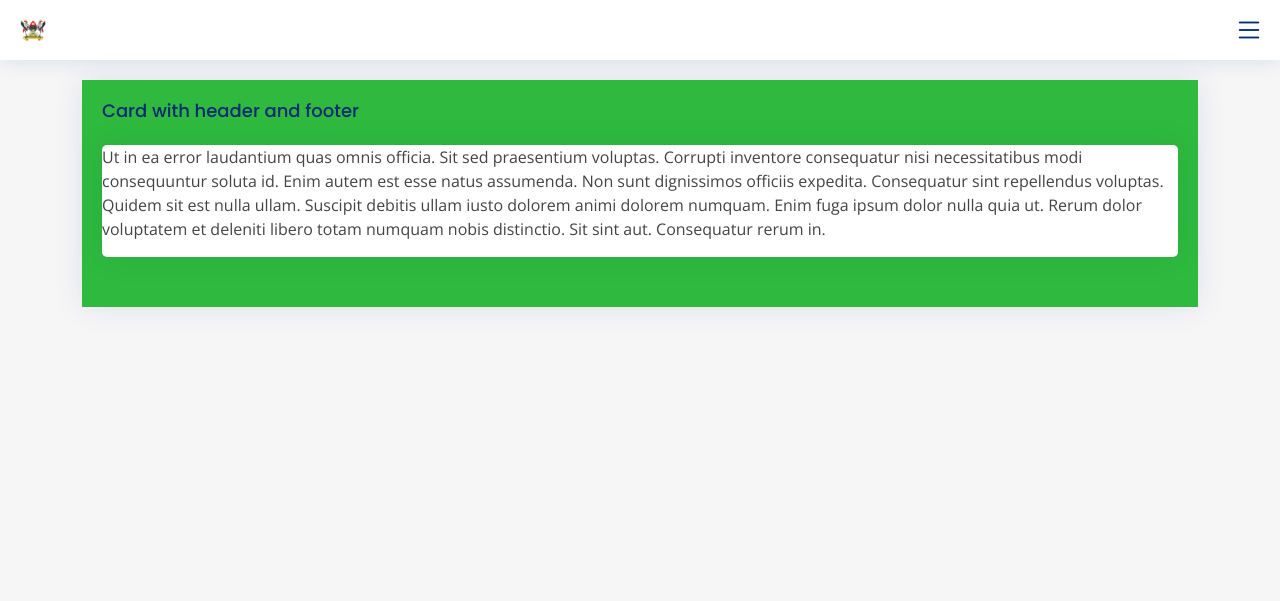
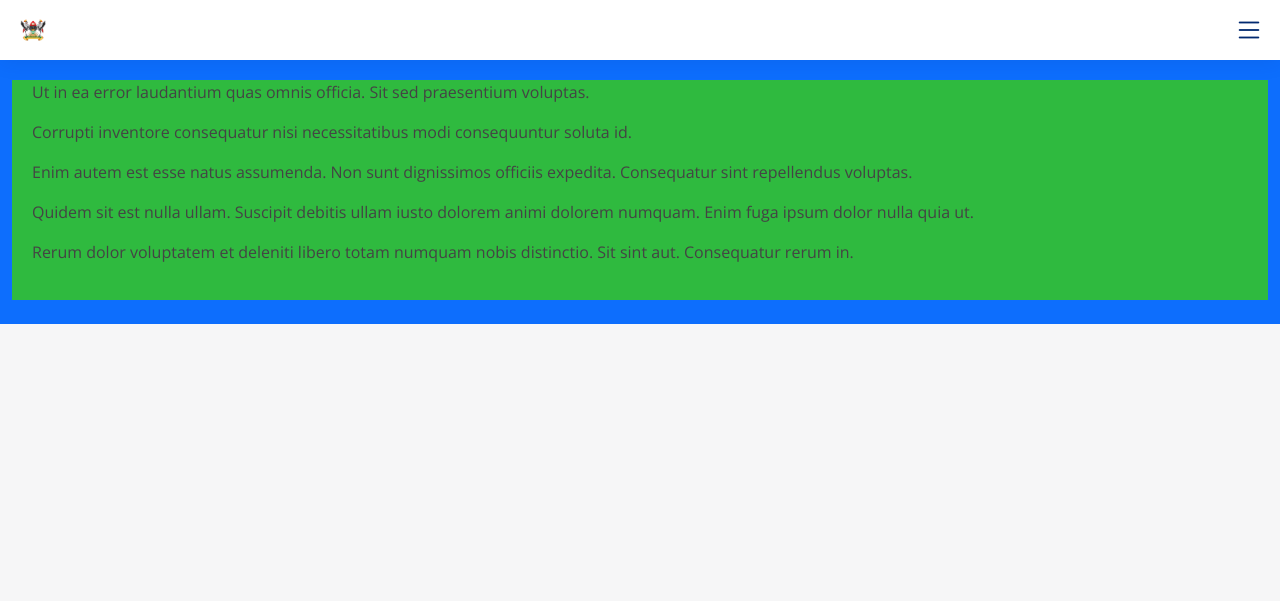
Before and after one commit to linda123ayebale/assistant, a Django app: page /chatbot/bot in a window 1280 px wide. Shown: the top 601 px of the page. Run offline with Django 3.2, Linux system fonts and the light colour scheme; some libraries are stand-ins or nearby versions.

```diff
--- a/chatbot/templates/chatbot/index.html
+++ b/chatbot/templates/chatbot/index.html
@@ -17,26 +17,22 @@
  <!-- End Header -->
 
   <section class="section">
-    <div class="container py-4">
-    <div class="row align-items-top">
-      <div class="col-12">
-        <div class="card">
-          <div class="card-body">
-            <h5 class="card-title">Card with header and footer</h5>
-              <div class="col-12 justify-content-center">
-                  <div class="card">
-                      <div class="row">
-                          <p>Ut in ea error laudantium quas omnis officia. Sit sed praesentium voluptas. Corrupti inventore consequatur nisi necessitatibus modi consequuntur soluta id. Enim autem est esse natus assumenda. Non sunt dignissimos officiis expedita. Consequatur sint repellendus voluptas.
-                              Quidem sit est nulla ullam. Suscipit debitis ullam iusto dolorem animi dolorem numquam. Enim fuga ipsum dolor nulla quia ut.
-                              Rerum dolor voluptatem et deleniti libero totam numquam nobis distinctio. Sit sint aut. Consequatur rerum in.
-                          </p>
-                      </div>
-                  </div>
-              </div>
+    <div class="container-fluid py-4 bg-primary">
+        <div class="card-body">
+          <div class="col-12 justify-content-center">
+            <div class="row">
+                <p>Ut in ea error laudantium quas omnis officia. Sit sed praesentium voluptas.</p>
+
+                <p>Corrupti inventore consequatur nisi necessitatibus modi consequuntur soluta id.</p>
+
+                <p>Enim autem est esse natus assumenda. Non sunt dignissimos officiis expedita. Consequatur sint repellendus voluptas.</p>
+                <p>Quidem sit est nulla ullam. Suscipit debitis ullam iusto dolorem animi dolorem numquam. Enim fuga ipsum dolor nulla quia ut.</p>
+                <p>Rerum dolor voluptatem et deleniti libero totam numquam nobis distinctio. Sit sint aut. Consequatur rerum in.</p>
+            </div>
           </div>
-        </div>
       </div>
-    </div>
+
+  </div>
   </section>
 
   {% include 'footer.html' %}
```
